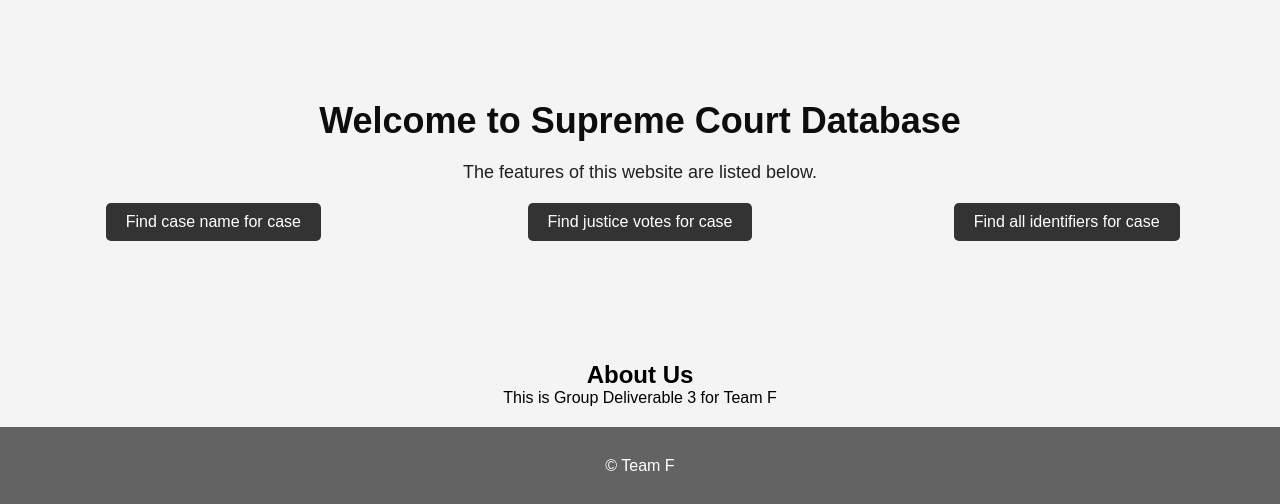
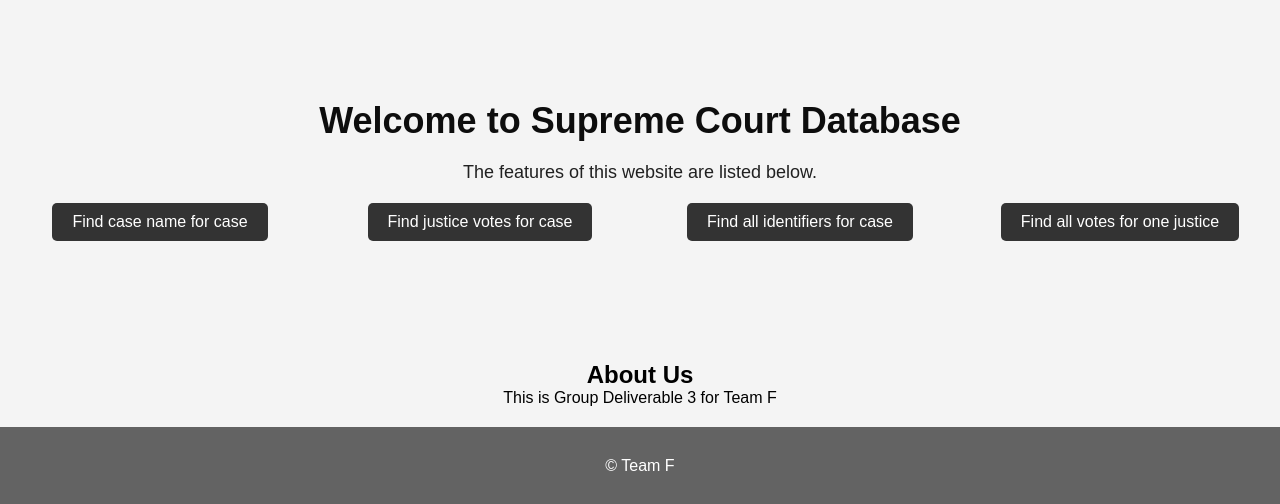
Before and after one commit to CS257-F23/team-project-f, a Flask app: page / in a window 1280 px wide. Shown: the part 38-542 px from the top of the page. Run offline with Flask 3, Linux system fonts and the light colour scheme; parts of the project's set-up code (start-up, migrations or seed data) failed here and were passed over.

Commit message:
fixed homepage

```diff
--- a/templates/homepage.html
+++ b/templates/homepage.html
@@ -19,6 +19,7 @@
             <li><a href="/case_name" class="btn">{{Find_case_name}}</a></li>
             <li><a href="/justice_votes" class="btn">{{Find_justice_vote}}</a></li>
             <li><a href="/case_identifiers" class="btn">{{Find_case_identifier}}</a></li>
+			<li><a href="/all_justice_votes" class="btn">{{Find_all_justice_votes}}</a></li>
         </ul>
     </section>
 
```
